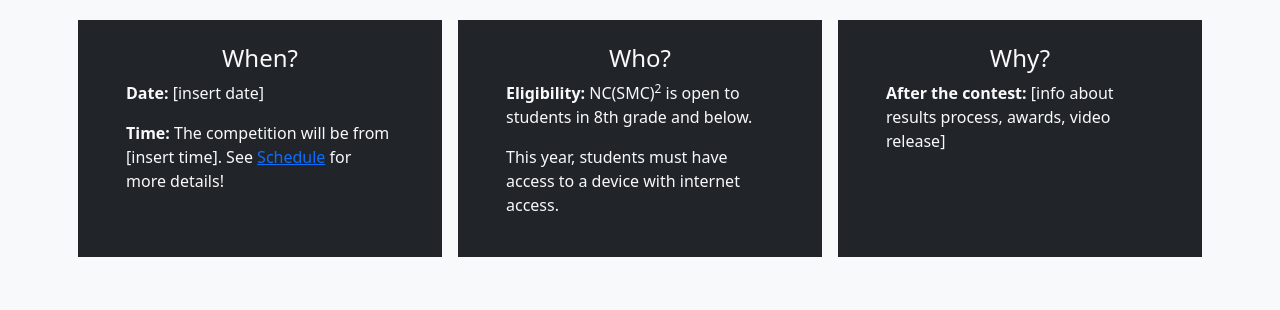
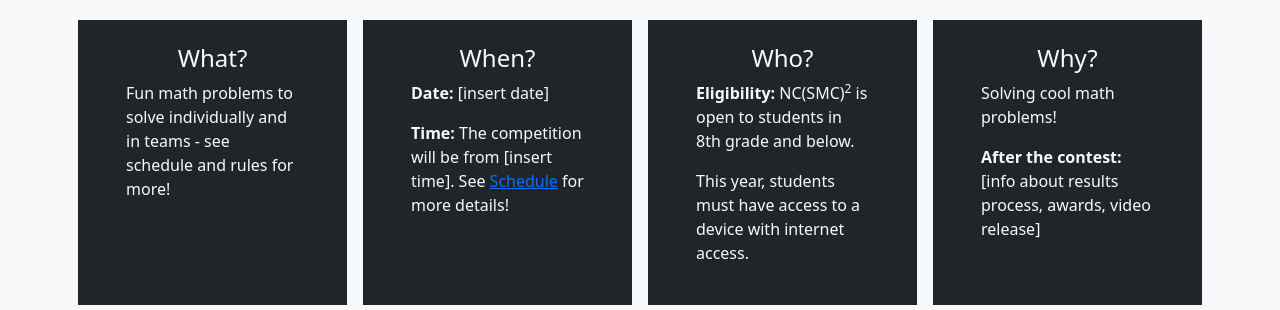
Before and after one commit to nc-smc-2/math-contest, a plain HTML site: page index.html in a window 1280 px wide. Shown: the part 642-952 px from the top of the page. Drawn offline with nearby package versions, Linux system fonts and the light colour scheme.

Commit message:
cards in index update

```diff
--- a/index.html
+++ b/index.html
@@ -65,6 +65,12 @@
           <h2 class="text-center">More Information</h2>
               <div class="row my-4 text-center">
                 <div class="col-md bg-dark text-light py-4 px-md-5 mx-md-2 my-md-0 my-3">
+                  <h4>What?</h4>
+                  <p class="text-start">
+                    Fun math problems to solve individually and in teams - see schedule and rules for more!
+                  </p>
+                </div>
+                <div class="col-md bg-dark text-light py-4 px-md-5 mx-md-2 my-md-0 my-3">
                   <h4>When?</h4>
                   <p class="text-start">
                     <b>Date:</b> [insert date]
@@ -85,24 +91,15 @@
                 <div class="col-md bg-dark text-light py-4 px-md-5 mx-md-2 my-md-0 my-3">
                   <h4>Why?</h4>
                   <p class="text-start">
+                    Solving cool math problems!
+                  </p>
+                  <p class="text-start">
                     <b>After the contest:</b> [info about results process, awards, video release]
                   </p>
                 </div>
               </div>
         </div>
     </section>
-
-    <!--section class="text-dark bg-light p-4">
-        <div class="container">
-
-            <h2 class="text-center underline"><u>More Information</u></h2>
-            <p><b>Date:</b> [insert date]</p>
-            <p><b>Time:</b> The competition will be from [insert time]. See <a href="schedule.html">Schedule</a> for more details!</p>
-            <p><b>Eligibility:</b> NC(SMC)<sup>2</sup> is open to students in 8th grade and below. This year, students must have access to a device with internet access.</p>
-            <p><b>Registration:</b> [fill in details]</p>
-            <p><b>After the contest:</b> [info about results process, awards, video release]</p>
-        </div>
-    </section>-->
 
     <section class="bg-dark text-light p-5 text-center">
       <div class="container">
```
